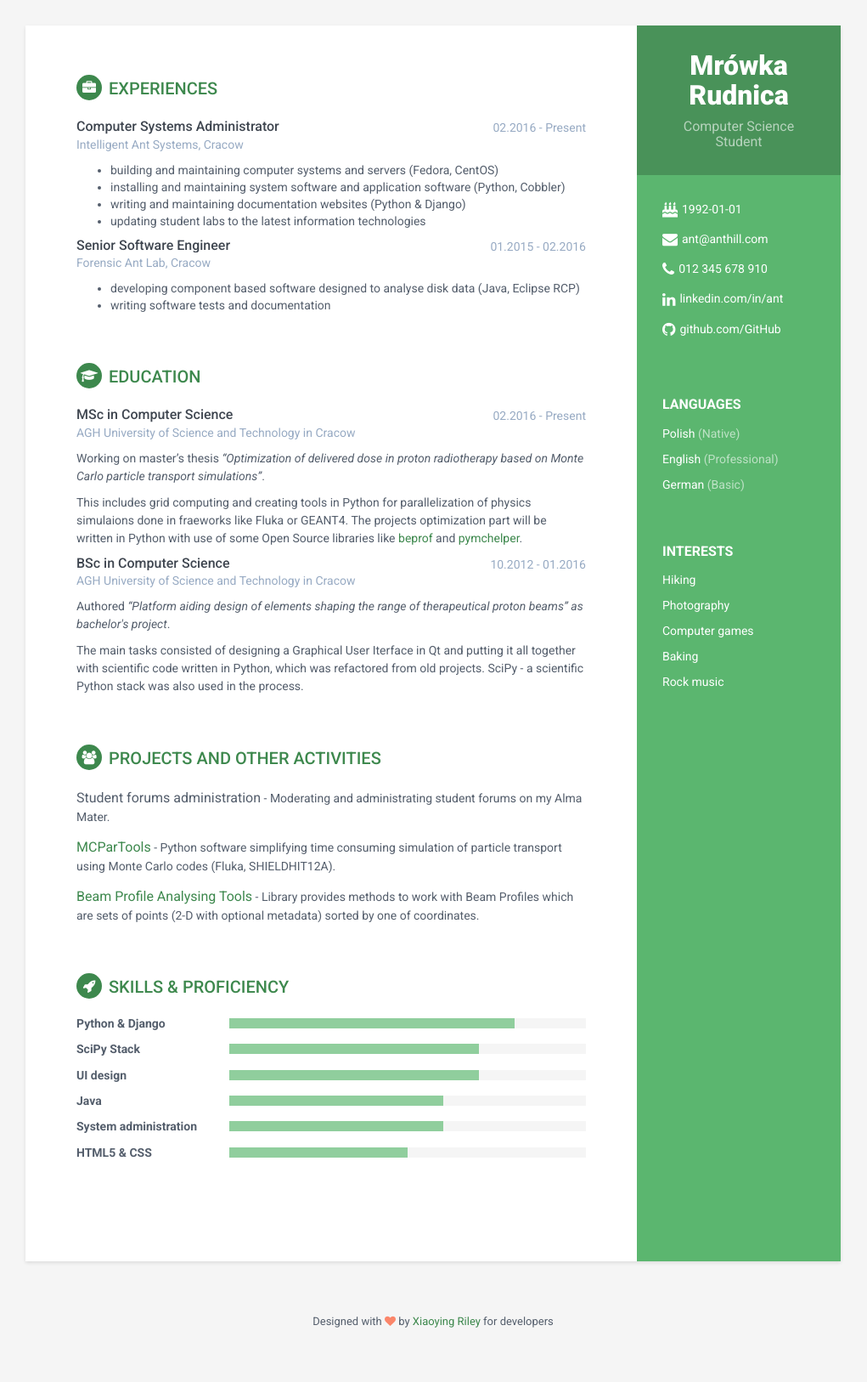
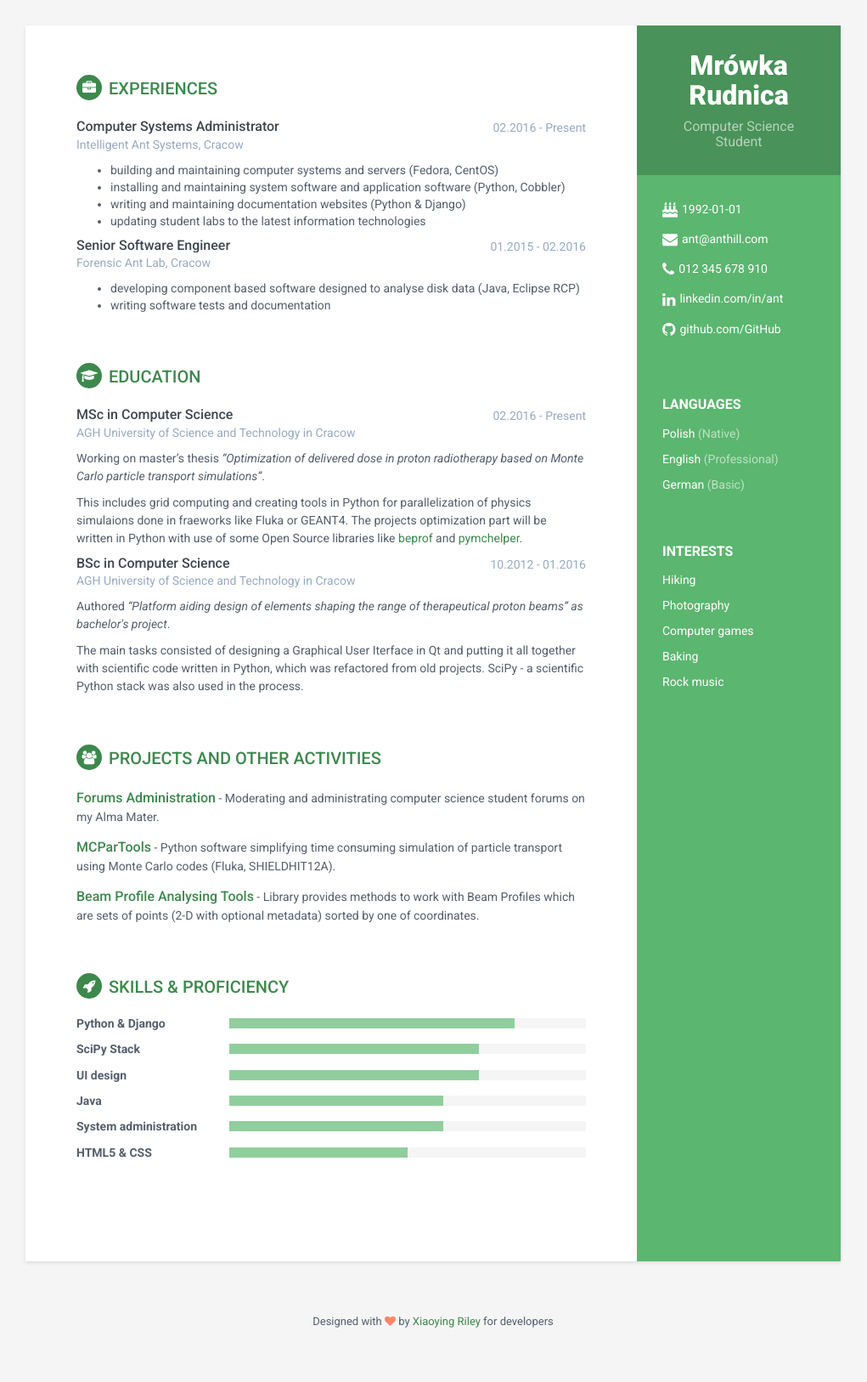
Before and after one commit to ant6/ant6.github.io, a Jekyll site: the page built from index.html, in a window 1280 px wide. Shown: the whole page at 85% size, without its empty margins (130-1151 px from the left). Built offline with Jekyll 4.4.1, drawn with Linux system fonts in a browser that asks for light colours.

Commit message:
Another impr. in projects

```diff
--- a/_includes/projects.html
+++ b/_includes/projects.html
@@ -4,12 +4,12 @@
       <p>You can list your side projects or open source libraries in this section...</p>
   </div>//intro-->
   <div class="item">
-      <span class="project-title">Student forums administration</span> - <span class="project-tagline">Moderating and administrating student forums on my Alma Mater.</span>
+      <span class="project-title"><a>Forums Administration</a></span> - <span class="project-tagline">Moderating and administrating computer science student forums on my Alma Mater.</span>
   </div><!--//item-->
   <div class="item">
-      <span class="project-title"><a href="#" target="_blank">MCParTools</a></span> - <span class="project-tagline">Python software simplifying time consuming simulation of particle transport using Monte Carlo codes (Fluka, SHIELDHIT12A).</span>
+      <span class="project-title"><a href="https://github.com/DataMedSci/mcpartools" target="_blank">MCParTools</a></span> - <span class="project-tagline">Python software simplifying time consuming simulation of particle transport using Monte Carlo codes (Fluka, SHIELDHIT12A).</span>
   </div><!--//item-->
   <div class="item">
-      <span class="project-title"><a href="#" target="_blank">Beam Profile Analysing Tools</a></span> - <span class="project-tagline">Library provides methods to work with Beam Profiles which are sets of points (2-D with optional metadata) sorted by one of coordinates.</span>
+      <span class="project-title"><a href="https://github.com/DataMedSci/beprof" target="_blank">Beam Profile Analysing Tools</a></span> - <span class="project-tagline">Library provides methods to work with Beam Profiles which are sets of points (2-D with optional metadata) sorted by one of coordinates.</span>
   </div><!--//item-->
 </section><!--//section-->
--- a/assets/css/styles-3.css
+++ b/assets/css/styles-3.css
@@ -216,10 +216,11 @@ p {
   color: #97AAC3;
 }
 .main-wrapper .project-title {
+  color: #3F4650;
   font-size: 16px;
-  font-weight: 400;
   margin-top: 0;
-  margin-bottom: 5px;
+  margin-bottom: 0;
+  font-weight: 500;
 }
 .main-wrapper .projects-section .intro {
   margin-bottom: 30px;
```
